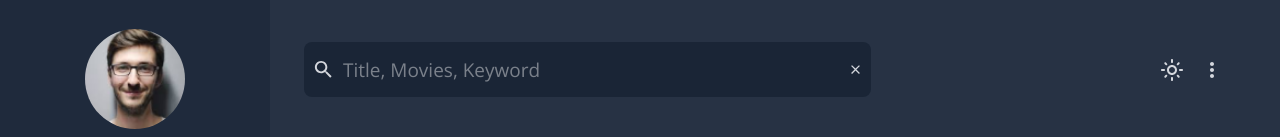
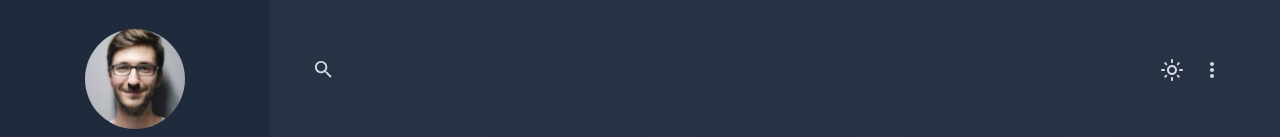
Before and after one commit to ameerajayakumar/movie-app, a React (Create React App) app: page / in a window 1280 px wide. Shown: the top 137 px of the page. Built offline with nearby package versions, Linux system fonts and the light colour scheme.

Commit message:
search animation

```diff
--- a/src/index.css
+++ b/src/index.css
@@ -101,3 +101,23 @@ body,
   font-weight: 700;
   text-transform: none;
 }
+.search-input {
+  transition: width 0.4s ease-in-out;
+  width: 0px;
+}
+.search-input.active {
+  width: 567px;
+}
+.MuiIconButton-root.clear-btn {
+  display: none;
+  transition: display 0.4s ease;
+}
+.search-input.active .MuiIconButton-root.clear-btn {
+  display: inline-flex;
+}
+
+.search-input.active ::placeholder {
+  visibility: visible;
+  opacity: 1;
+  transition-delay: 0.4s;
+}
--- a/src/pages/global/Topnav.js
+++ b/src/pages/global/Topnav.js
@@ -4,13 +4,40 @@ import SearchIcon from '@mui/icons-material/Search';
 import LightModeOutlinedIcon from '@mui/icons-material/LightModeOutlined';
 import MoreVertIcon from '@mui/icons-material/MoreVert';
 import CloseIcon from '@mui/icons-material/Close';
+import { useEffect, useRef, useState } from 'react';
 
 const Topnav = () => {
+  const [active, setActive] = useState(false);
+  const inputRef = useRef(null);
+
+  const handleClickOutside = (event) => {
+    if (inputRef.current && !inputRef.current.contains(event.target)) {
+      setActive(false);
+    }
+  };
+  useEffect(() => {
+    document.addEventListener('click', handleClickOutside);
+    return () => {
+      document.removeEventListener('click', handleClickOutside);
+    };
+  }, []);
+
+  const handleSearchOpen = () => {
+    setActive(true);
+  };
   return (
     <Box display="flex" justifyContent="space-between" mt="42px" mx="48px">
       {/* SearchBar */}
-      <Box display="flex" backgroundColor={'#1A2536'} borderRadius="8px" height="55px" width="567px">
-        <IconButton type="button" sx={{ p: 1, color: '#D4D7DD' }}>
+      <form className="search">
+        <Box
+          display="flex"
+          backgroundColor={'#1A2536'}
+          borderRadius="8px"
+          height="55px"
+          className={active ? 'search-input active' : 'search-input'}
+          ref={inputRef}
+        >
+          <IconButton type="button" sx={{ p: 1, color: '#D4D7DD' }} onClick={handleSearchOpen}>
             <SearchIcon sx={{ fontSize: 23 }} />
           </IconButton>
           <InputBase
@@ -21,16 +48,21 @@ const Topnav = () => {
               fontWeight: '400',
               lineHeight: '44px',
               '& ::placeholder': {
-              color: '#7B828E',
+                color: '#7b828e',
                 fontSize: '19px',
+                visibility: 'hidden',
+                opacity: 0,
+                transition: 'visibility 0s linear 0.3s, opacity 0.3s linear',
               },
             }}
+            className="input-box"
             placeholder="Title, Movies, Keyword"
           />
-        <IconButton type="button" sx={{ p: 1, color: '#D4D7DD' }}>
+          <IconButton type="button" sx={{ p: 1, color: '#D4D7DD' }} className="clear-btn">
             <CloseIcon sx={{ fontSize: 15 }} />
           </IconButton>
         </Box>
+      </form>
       {/* Icons */}
       <Box display="flex">
         <IconButton type="button" sx={{ p: 1, color: '#D4D7DD' }}>
```
Lines whose indentation alone changed are shown as unchanged.
